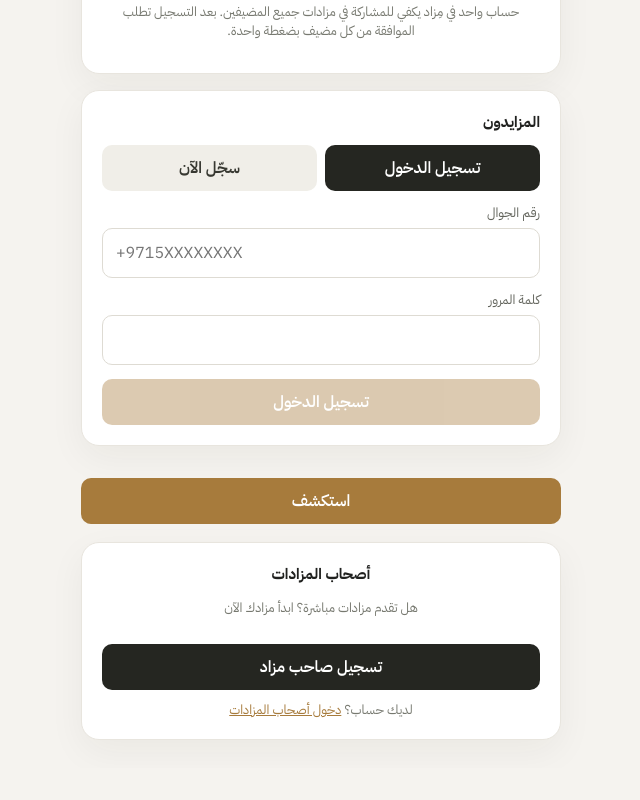
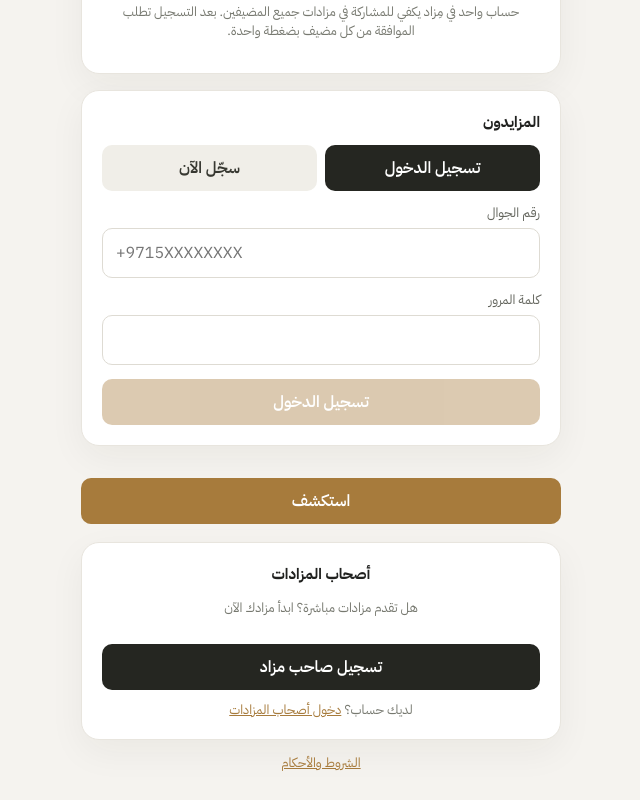
Before and after one commit to soudalharmi/Mizad, a Next.js app in the folder mizad/: page / in a window 1280 px wide. Shown: the part 240-1040 px from the top of the page, without its empty margins (319-959 px from the left). Before the commit the page ends 1008 px from the top, so only its background shows below. Built offline with nearby package versions, Linux system fonts and the light colour scheme; no server answers.

Commit message:
Add files via upload

```diff
--- a/mizad/src/app/page.tsx
+++ b/mizad/src/app/page.tsx
@@ -36,6 +36,7 @@ export default function Home() {
         <Link href="/login?mode=up"><button className="btn full">{t('host_signup')}</button></Link>
         <p className="muted" style={{ margin: '10px 0 0' }}>{t('have_account')} <Link href="/login">{t('host_login')}</Link></p>
       </div>}
+      <p className="muted" style={{ textAlign: 'center', fontSize: 13 }}><Link href="/terms">{t('terms_link')}</Link></p>
       {prof && <Profile onClose={() => { setProf(false); load() }} />}
     </main>
   )
```
